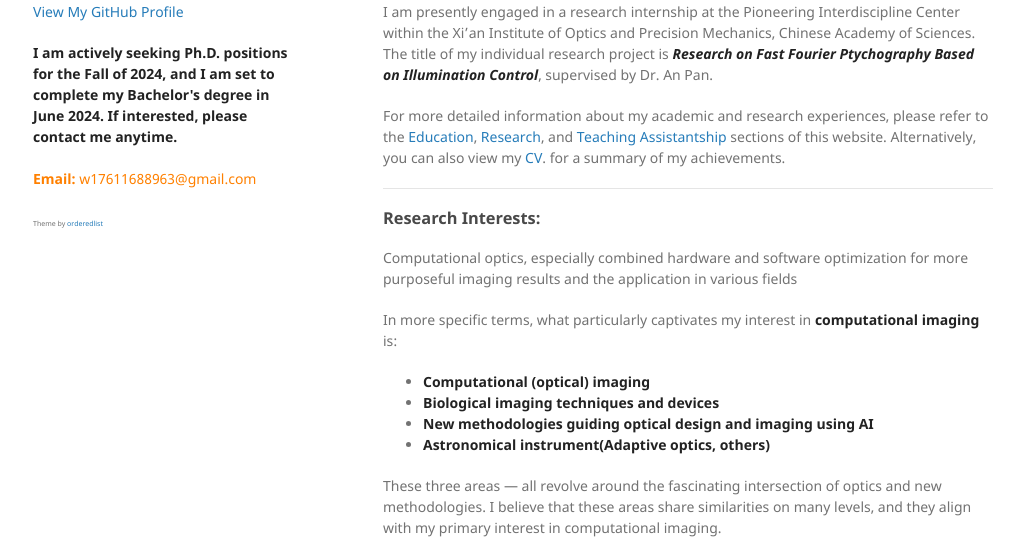
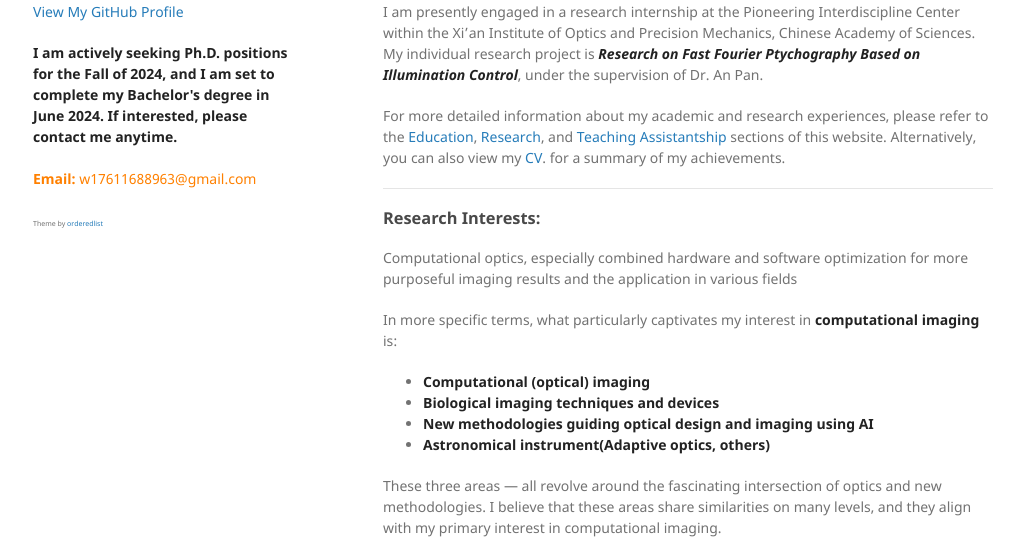
Before and after one commit to alephmembeth/alephmembeth.github.io, a Jekyll site: the page built from index.md, in a window 1280 px wide and 900 px high, cut to the strip 341-900 px from the top of the window. Shown: the whole strip, without its empty margins (127-1146 px from the left). Built offline with Jekyll 4.4.1, drawn with Linux system fonts in a browser that asks for light colours; the repository's description, which GitHub fills in, is left out.

Commit message:
Update index.md

```diff
--- a/index.md
+++ b/index.md
@@ -26,7 +26,7 @@
 
 Welcome to my personal website! I am Zhiping Wang, currently a junior undergraduate student at Lanzhou University, majoring in physics and will receive my Bachelor of Science degree in the fall semester of 2024. I have been actively involved in research projects, primarily in the field of **Computational Optics and Optical Imaging**. I have also taken a diverse range of courses in physics, optics, computers, and mathematics, and have been privileged to serve as a teaching assistant for some courses.
 
-I am presently engaged in a research internship at the Pioneering Interdiscipline Center within the Xi'an Institute of Optics and Precision Mechanics, Chinese Academy of Sciences. The title of my individual research project is **<i>Research on Fast Fourier Ptychography Based on Illumination Control</i>**, supervised by Dr. An Pan.
+I am presently engaged in a research internship at the Pioneering Interdiscipline Center within the Xi'an Institute of Optics and Precision Mechanics, Chinese Academy of Sciences. My individual research project is **<i>Research on Fast Fourier Ptychography Based on Illumination Control</i>**, under the supervision of Dr. An Pan.
 <!--
 I am presently involved in a research internship at the [Pioneering Interdiscipline Center](http://www.piclaboratory.com/) of the Chinese Academy of Sciences, under the guidance of Dr. [Pan An](https://scholar.google.com/citations?user=C3ZLpdQAAAAJ).
 -->
```
